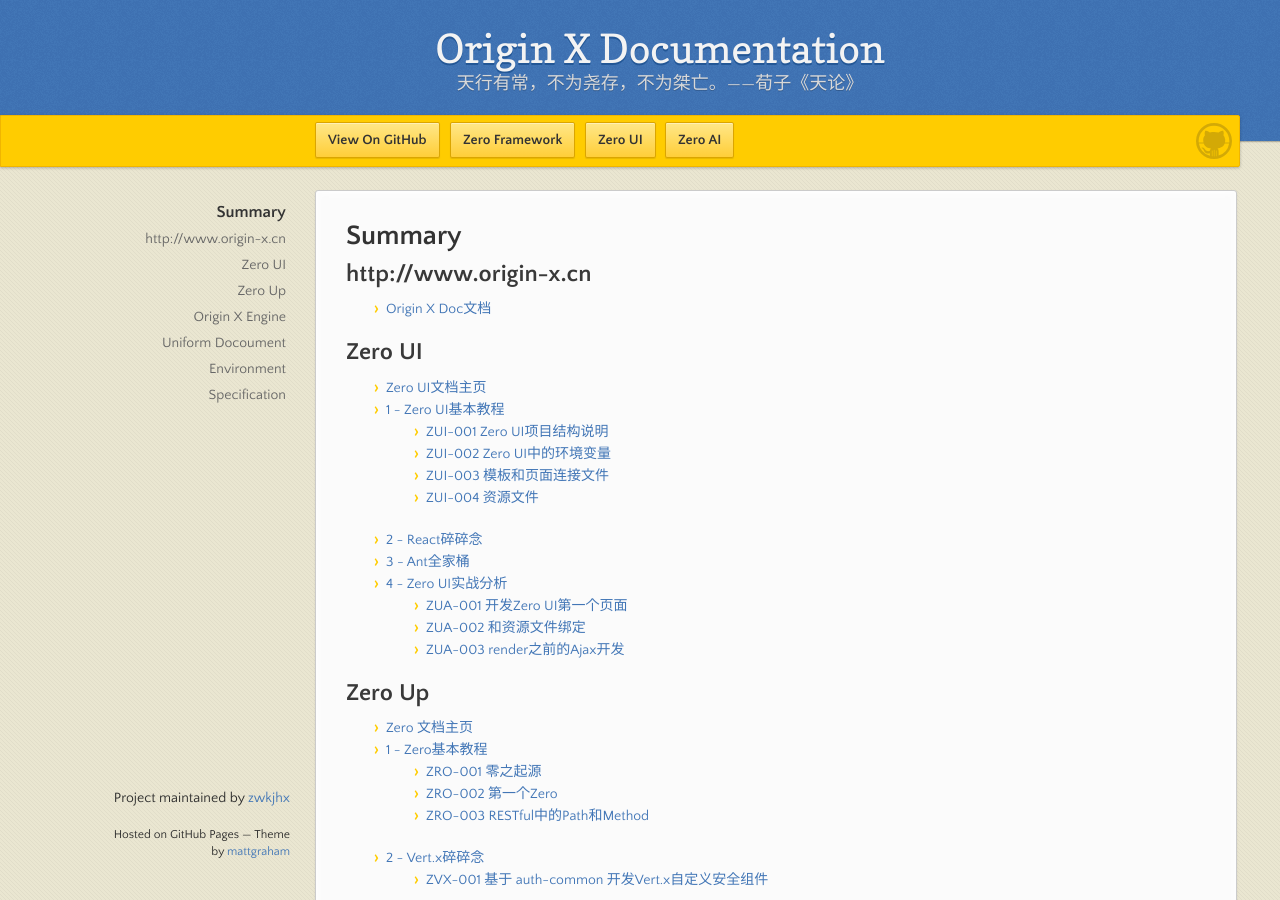
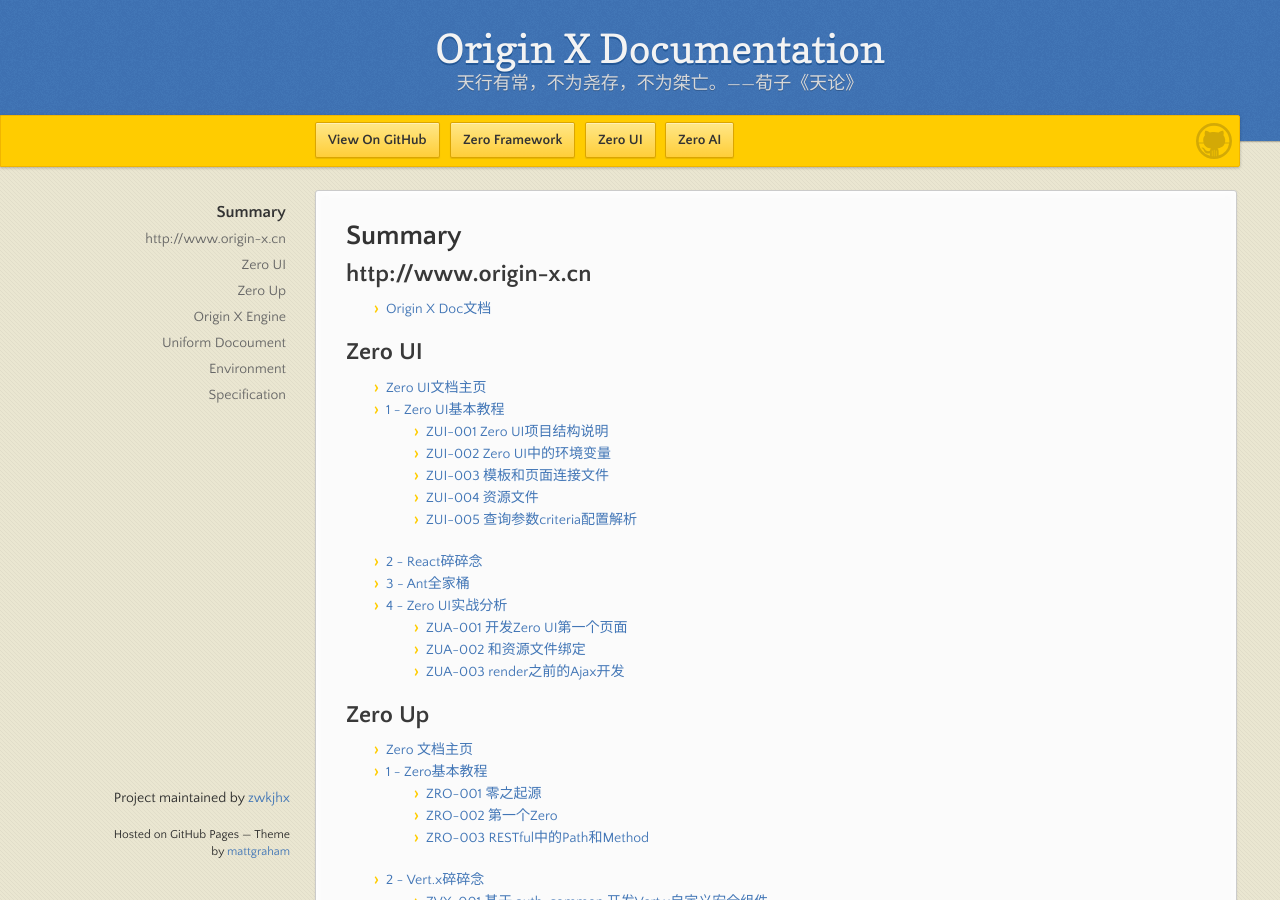
Before and after one commit to zwkjhx/ox-doc, a Jekyll site: the page built from SUMMARY.md, in a window 1280 px wide and 900 px high. Built offline with Jekyll 4.4.1, drawn with Linux system fonts in a browser that asks for light colours; our own code applies the rules of GitHub Pages for plain Markdown files.

Commit message:
Updates zero-ui/main.md
Auto commit by GitBook Editor

```diff
--- a/SUMMARY.md
+++ b/SUMMARY.md
@@ -12,6 +12,7 @@
   * [ZUI-002 Zero UI中的环境变量](zero-ui/1-zero-uiji-ben-jiao-cheng/zui-002-zero-uizhong-de-huan-jing-bian-liang.md)
   * [ZUI-003 模板和页面连接文件](zero-ui/1-zero-uiji-ben-jiao-cheng/zui-003-mo-ban-he-ye-mian-lian-jie-wen-jian.md)
   * [ZUI-004 资源文件](zero-ui/1-zero-uiji-ben-jiao-cheng/zui-004-zi-yuan-wen-jian.md)
+  * [ZUI-005 查询参数criteria配置解析](zero-ui/1-zero-uiji-ben-jiao-cheng/zui-005-cha-xun-can-shu-criteria-pei-zhi-jie-xi.md)
 * [2 - React碎碎念](zero-ui/2-reactsui-sui-nian.md)
 * [3 - Ant全家桶](zero-ui/3-antquan-jia-tong.md)
 * [4 - Zero UI实战分析](zero-ui/4-zero-uishi-zhan-fen-xi.md)
```
Also changed, not shown: zero-ui/main.md (+1 -0 lines), zero-ui/1-zero-uiji-ben-jiao-cheng/zui-005-cha-xun-can-shu-criteria-pei-zhi-jie-xi.md (added).
